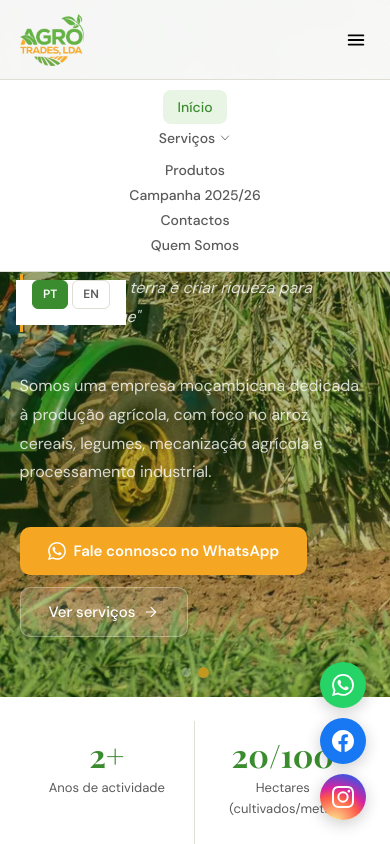
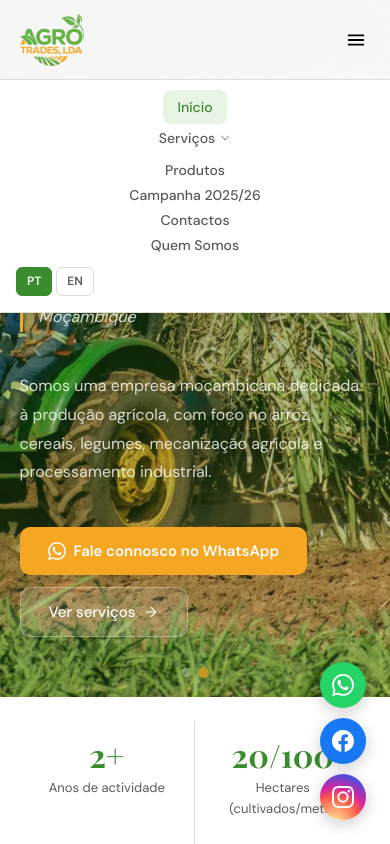
Before and after one commit to AgroTrades/agrotrades, a Next.js app: page / in a window 390 px wide. Both pictures are taken after a click on the button 355 px from the left and 39 px from the top of the page. Shown: the top 844 px of the page. Built offline with nearby package versions, Linux system fonts and the light colour scheme.

Commit message:
fix(header): keep the mobile language switcher below the menu

```diff
--- a/app/globals.css
+++ b/app/globals.css
@@ -40,6 +40,11 @@ nav {
   display: flex; align-items: center; gap: 12px; text-decoration: none;
 }
 .nav-logo img { height: 52px; width: auto; }
+
+/* `display: contents` tira o invólucro da disposição: a lista e o seletor de
+   idioma continuam a ser itens flex de <nav>, como se não existisse. No
+   telemóvel passa a bloco e vira o painel do menu (ver MOBILE). */
+.nav-panel { display: contents; }
 
 .nav-links {
   display: flex; align-items: center; gap: 6px; list-style: none;
@@ -836,8 +841,17 @@ footer ul a:hover { color: var(--orange); }
 /* ── MOBILE ── */
 @media (max-width: 768px) {
   .nav-links, .lang-switcher { display: none; }
-  .nav-links.open { display: flex; flex-direction: column; position: absolute; top: var(--nav-h); left: 0; right: 0; background: white; padding: 16px; border-bottom: 1px solid var(--border); gap: 4px; }
-  .lang-switcher.open { display: flex; padding: 0 16px 16px; position: absolute; top: calc(var(--nav-h) + 200px); left: 0; background: white; }
+  /* Um só painel: a lista e o seletor de idioma empilham-se no fluxo normal,
+     por isso o seletor acompanha a altura da lista (que cresce quando a
+     sublista de serviços abre) em vez de ficar numa posição fixa por cima. */
+  .nav-panel.open {
+    display: block;
+    position: absolute; top: var(--nav-h); left: 0; right: 0;
+    background: white; border-bottom: 1px solid var(--border);
+    padding: 16px;
+  }
+  .nav-links.open { display: flex; flex-direction: column; gap: 4px; }
+  .lang-switcher.open { display: flex; margin-left: 0; padding-top: 12px; }
   .nav-menu-btn { display: flex; }
   .about-grid, .contact-grid, .locations-grid, .footer-grid { grid-template-columns: 1fr; }
   .campanha-banner { padding: 32px 24px; }
--- a/components/Header.tsx
+++ b/components/Header.tsx
@@ -57,6 +57,11 @@ export function Header({ lang }: { lang: Lang }) {
         <Image src="/images/logo.png" alt="AGRO TRADES LDA" width={52} height={52} priority />
       </Link>
 
+      {/* No telemóvel este invólucro é o painel do menu: a lista e o seletor de
+          idioma empilham-se dentro dele, em vez de serem posicionados cada um
+          por si. No ecrã grande tem `display: contents`, por isso desaparece da
+          disposição e os dois filhos continuam a ser itens flex de <nav>. */}
+      <div className={`nav-panel${open ? " open" : ""}`}>
         <ul className={`nav-links${open ? " open" : ""}`}>
           {nav.home.visible && (
             <li>
@@ -185,6 +190,7 @@ export function Header({ lang }: { lang: Lang }) {
             )
           )}
         </div>
+      </div>
 
       <button
         type="button"
```
Lines whose indentation alone changed are shown as unchanged.
